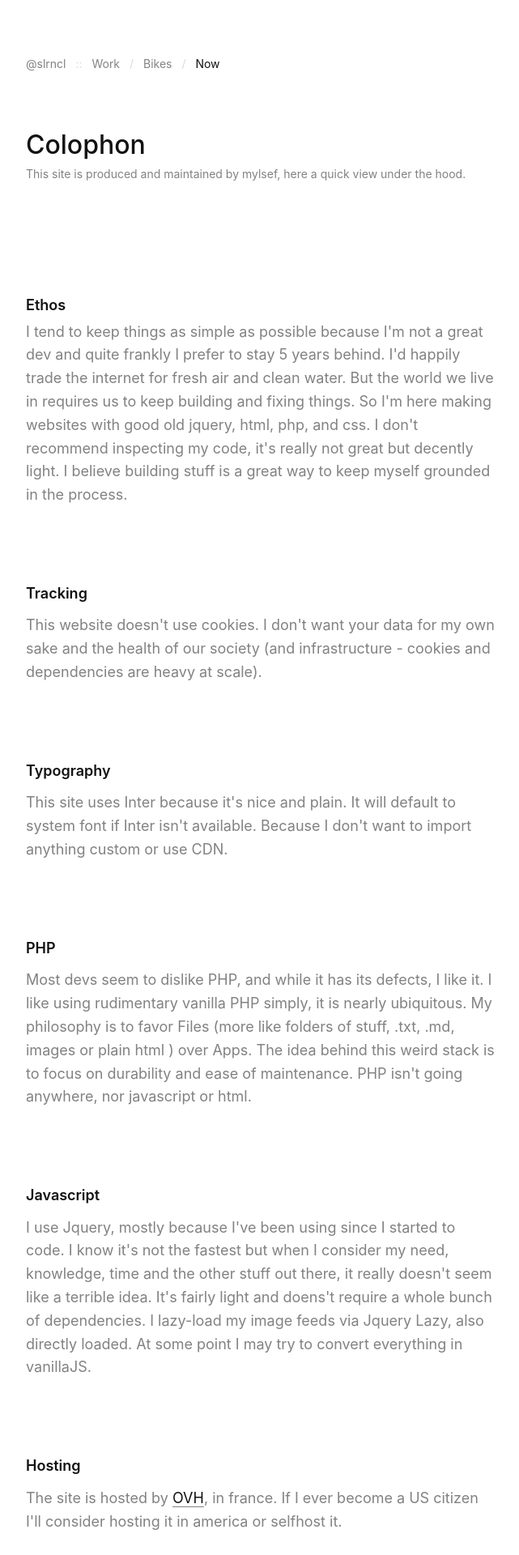
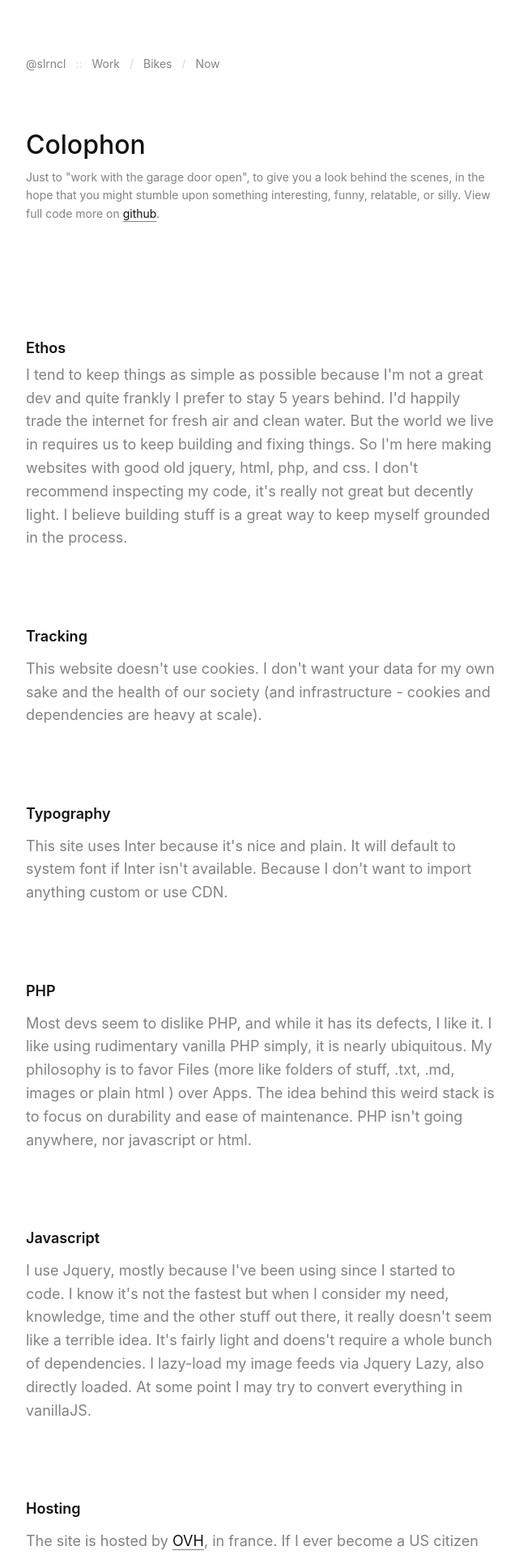
Before and after one commit to nsolerieu/slrncl.com, a PHP site: page /colophon in a window 1280 px wide. Shown: the top 1920 px of the page at 81% size, without its empty margins (318-959 px from the left). Run offline with PHP 8.4, Linux system fonts and the light colour scheme.

Commit message:
Colophon and footer stuff
Following Craig's suggestions

```diff
--- a/www/colophon.php
+++ b/www/colophon.php
@@ -1,4 +1,4 @@
-<?php $page = "now";?>
+<?php $page = "colophon";?>
 <?php include 'header.php';?>
 
 <main>
@@ -8,8 +8,8 @@
       <div class="row">
         <div class="col-100">
           <h1  class="text-color-primary no-margin">Colophon</h1>
-          <p class="text-small text-color-secondary small-margin-top line-height-100">
-            This site is produced and maintained by mylsef, here a quick view under the hood.
+          <p class="text-small text-color-secondary small-margin-top">
+            Just to "work with the garage door open", to give you a look behind the scenes, in the hope that you might stumble upon something interesting, funny, relatable, or silly. View full code more on <a href="https://github.com/nsolerieu/slrncl.com">github</a>.
           </p>
         </div>
       </div>
@@ -42,9 +42,12 @@
           </p>
           <h2 class="text-color-primary large-margin-top">Hosting</h2>
           <p class="small-margin-top text-regular text-color-secondary">
-            The site is hosted by <a href="https://www.ovhcloud.com/">OVH</a>, in france. If I ever become a US citizen I'll consider hosting it in america or selfhost it.
+            The site is hosted by <a href="https://www.ovhcloud.com/">OVH</a>, in france. If I ever become a US citizen I'll consider hosting it in america or even selfhost.
           </p>
-
+          <h2 class="text-color-primary large-margin-top">Domain name</h2>
+          <p class="small-margin-top text-regular text-color-secondary">
+            I adopted this the domain name in 2016 as I didn't like having my real name spelled out in the URL, it felt weird. I bought my initial domain back in 2012: nicolas-soleri.eu, I thought it was clever. SLRNCL is a simple concatenation of my last name and my first name without the vowels. It's hard to remember, which is great since I'm not trying to play the SEO game here. I agonized over my "personal brand" for years and finally buried this vanity. I still spend time updating this website, too regularly... so often that my own wife nags me about it.
+          </p>
         </div>
       </div>
     </div>
--- a/www/footer.php
+++ b/www/footer.php
@@ -3,7 +3,8 @@
     <div class="row full-row-border-top medium-padding-top">
       <div class="col-100">
         <p class="text-small text-color-secondary medium-margin-bottom">
-          You could be anywhere &mdash; you are here now<br>
+          Produced and maintained by Nicolas Solerieu since 2012<br>
+          <a href="colophon">Colophon</a> &bull; <a href="mailto:hello@slrncl.com?subject=Hello">hello@slrncl.com</a>
         </p>
         <div class="avatar"></div>
       </div>
--- a/www/now.php
+++ b/www/now.php
@@ -9,7 +9,7 @@
         <div class="col-100">
           <h1  class="text-color-primary no-margin">Now</h1>
           <p class="text-small text-color-secondary small-margin-top line-height-100">
-            Updated October 17th, 2023, from California
+            Updated October 22nd, 2023
           </p>
           <img src="assets/img/drawing-slrncl.jpg" class="fluid-img medium-margin-top" alt="portrait of a tall, lanky man sitting cross legged from the back">
         </div>
```
Also changed, not shown: www/index.php (+2 -5 lines).
